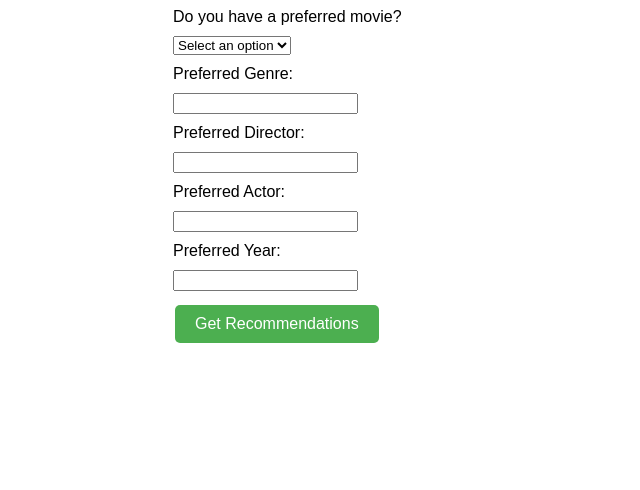
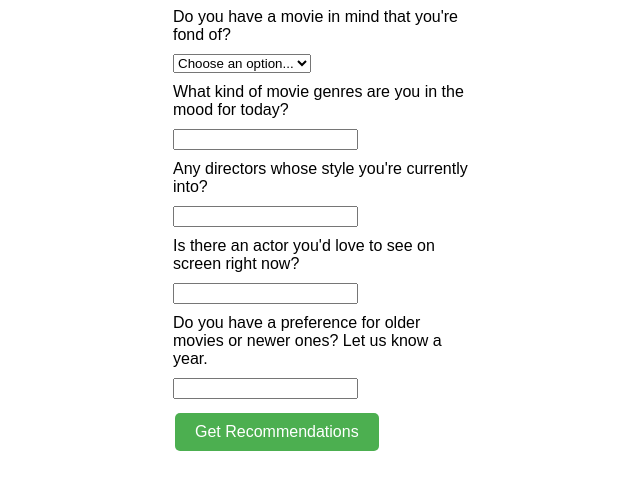
Before and after one commit to Murathanakman/CSE3044_SWE, a Flask app: page / in a window 1280 px wide. Shown: the top 490 px of the page, without its empty margins (317-957 px from the left). Run offline with Flask 3, Linux system fonts and the light colour scheme.

Commit message:
Changed sentences

```diff
--- a/templates/form.html
+++ b/templates/form.html
@@ -6,21 +6,21 @@
 </head>
 <body>
     <form method="POST">
-        <label for="has_preferred_movie">Do you have a preferred movie?</label>
+        <label for="has_preferred_movie">Do you have a movie in mind that you're fond of?</label>
         <select id="has_preferred_movie" name="has_preferred_movie">
-            <option value="">Select an option</option>
-            <option value="Yes">Yes</option>
-            <option value="No">No</option>
+            <option value="">Choose an option...</option>
+            <option value="Yes">Yes, I do!</option>
+            <option value="No">Not really</option>
         </select>
-        <label for="movie" id="movie_label" style="display: none">Preferred Movie:</label>
+        <label for="movie" id="movie_label" style="display: none">Great! What's that movie you're thinking of?</label>
         <input type="text" id="movie" name="movie" style="display: none">
-        <label for="genre">Preferred Genre:</label>
+        <label for="genre">What kind of movie genres are you in the mood for today?</label>
         <input type="text" id="genre" name="genre">
-        <label for="director">Preferred Director:</label>
+        <label for="director">Any directors whose style you're currently into?</label>
         <input type="text" id="director" name="director">
-        <label for="actor">Preferred Actor:</label>
+        <label for="actor">Is there an actor you'd love to see on screen right now?</label>
         <input type="text" id="actor" name="actor">
-        <label for="year">Preferred Year:</label>
+        <label for="year">Do you have a preference for older movies or newer ones? Let us know a year.</label>
         <input type="text" id="year" name="year">
         <input type="submit" value="Get Recommendations">
     </form>
```
